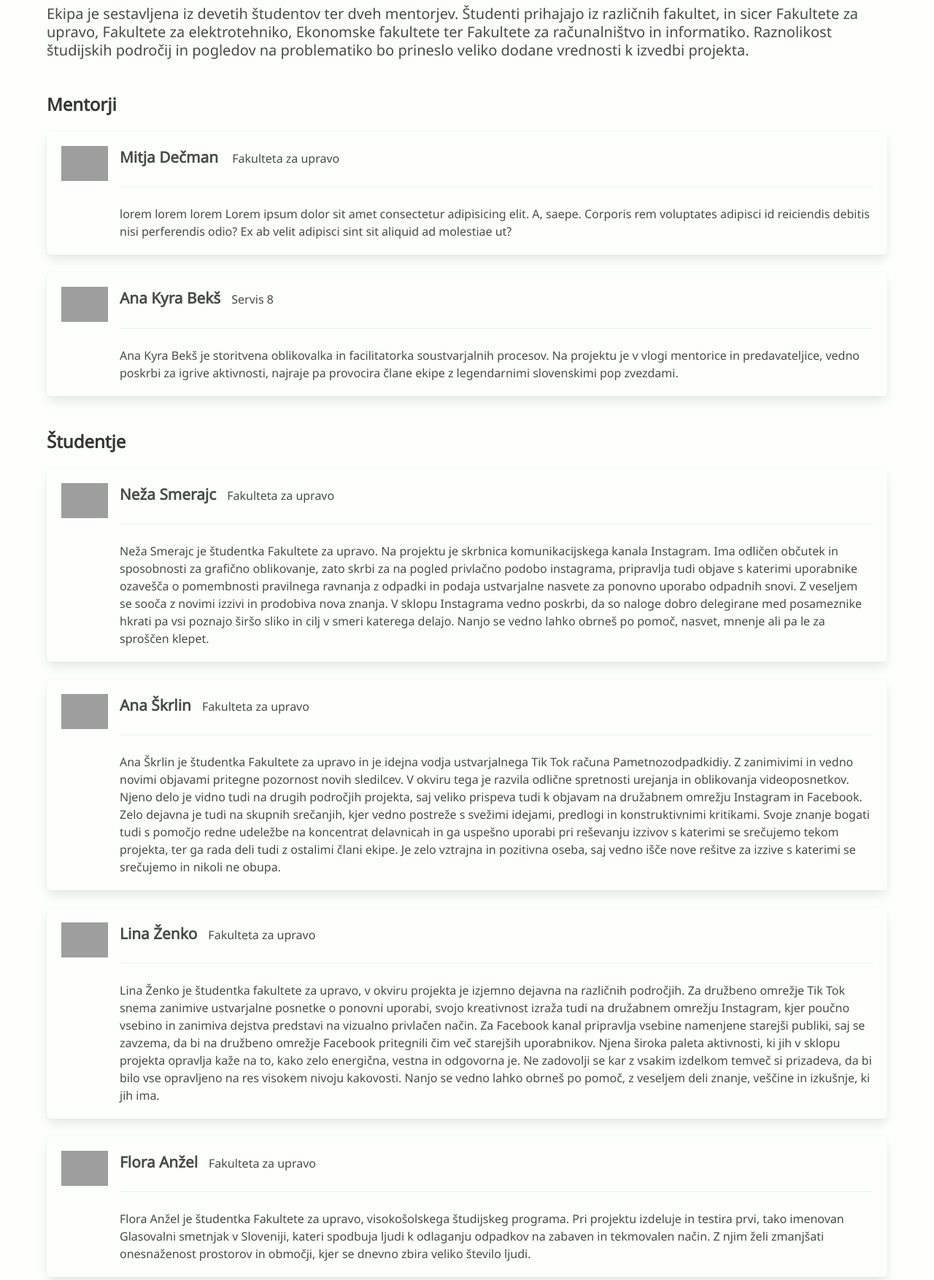
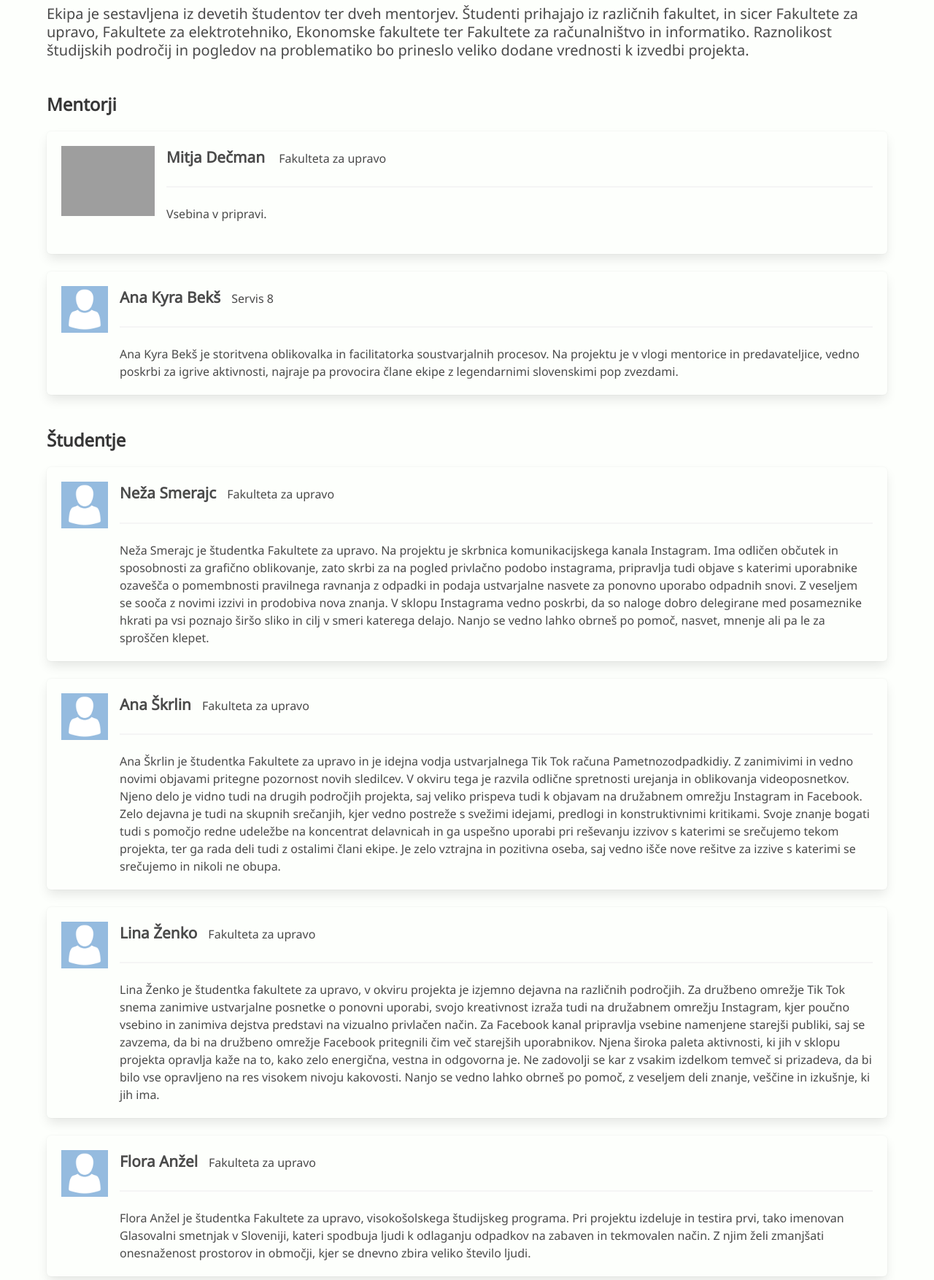
Before and after one commit to SWManagement/SWManagementWebsite, a PHP site: template view/team-info.php in a window 1280 px wide. Shown: the part 169-1923 px from the top of the page at 73% size. Run offline with PHP 8.4, Linux system fonts and the light colour scheme; the template is opened without the code that fills it, so the values that code supplies are empty; some libraries are stand-ins or nearby versions; grey boxes are pictures that could not be loaded.

Commit message:
dodajanje vsebine

```diff
--- a/view/project-info.php
+++ b/view/project-info.php
@@ -123,7 +123,7 @@
             </article>
             <article class="tile is-child notification is-primary">
                 <p class="title is-spaced is-2"><span class="icon is-large"><i class="fas fa-file-alt"></i></span> <br> Spletna aplikacija</p>
-                <p class="subtitle">With an image</p>
+                <p class="subtitle is-4">Vsebina v pripravi.</p>
             </article>
             </div>
         </div>
--- a/view/team-info.php
+++ b/view/team-info.php
@@ -22,14 +22,14 @@
         <div class="box">
             <article class="media">
                 <div class="media-left">
-                    <figure class="image is-64x64">
-                        <img src="https://bulma.io/images/placeholders/128x128.png" alt="Image">
+                    <figure class="image is-128x128">
+                        <img src="../static/img/members/decman.jpg" alt="Image">
                     </figure>
                 </div>
                 <div class="media-content">
                     <div class="content">
                         <p> <span style="font-size: 1.3em; font-weight: bolder;">Mitja Dečman</span> <span style="padding-left: 15px;">Fakulteta za upravo</span> <hr>
-                        lorem lorem lorem Lorem ipsum dolor sit amet consectetur adipisicing elit. A, saepe. Corporis rem voluptates adipisci id reiciendis debitis nisi perferendis odio? Ex ab velit adipisci sint sit aliquid ad molestiae ut?
+                        Vsebina v pripravi.
                         </p>
                     </div>
                 </div>
@@ -39,7 +39,7 @@
             <article class="media">
                 <div class="media-left">
                     <figure class="image is-64x64">
-                        <img src="https://bulma.io/images/placeholders/128x128.png" alt="Image">
+                        <img src="../static/img/members/foo.png" alt="Image">
                     </figure>
                 </div>
                 <div class="media-content">
@@ -58,7 +58,7 @@
             <article class="media">
                 <div class="media-left">
                     <figure class="image is-64x64">
-                        <img src="https://bulma.io/images/placeholders/128x128.png" alt="Image">
+                        <img src="../static/img/members/foo.png" alt="Image">
                     </figure>
                 </div>
                 <div class="media-content">
@@ -78,7 +78,7 @@
             <article class="media">
                 <div class="media-left">
                     <figure class="image is-64x64">
-                        <img src="https://bulma.io/images/placeholders/128x128.png" alt="Image">
+                        <img src="../static/img/members/foo.png" alt="Image">
                     </figure>
                 </div>
                 <div class="media-content">
@@ -99,7 +99,7 @@
             <article class="media">
                 <div class="media-left">
                     <figure class="image is-64x64">
-                        <img src="https://bulma.io/images/placeholders/128x128.png" alt="Image">
+                        <img src="../static/img/members/foo.png" alt="Image">
                     </figure>
                 </div>
                 <div class="media-content">
@@ -120,7 +120,7 @@
             <article class="media">
                 <div class="media-left">
                     <figure class="image is-64x64">
-                        <img src="https://bulma.io/images/placeholders/128x128.png" alt="Image">
+                        <img src="../static/img/members/foo.png" alt="Image">
                     </figure>
                 </div>
                 <div class="media-content">
@@ -138,7 +138,7 @@
             <article class="media">
                 <div class="media-left">
                     <figure class="image is-64x64">
-                        <img src="https://bulma.io/images/placeholders/128x128.png" alt="Image">
+                        <img src="../static/img/members/foo.png" alt="Image">
                     </figure>
                 </div>
                 <div class="media-content">
@@ -156,7 +156,7 @@
             <article class="media">
                 <div class="media-left">
                     <figure class="image is-64x64">
-                        <img src="../static/img/members/foo.png" alt="Image">
+                        <img src="../static/img/members/tomazic.jpg" alt="Image">
                     </figure>
                 </div>
                 <div class="media-content">
@@ -188,13 +188,13 @@
             <article class="media">
                 <div class="media-left">
                     <figure class="image is-64x64">
-                        <img src="https://bulma.io/images/placeholders/128x128.png" alt="Image">
+                        <img src="../static/img/members/foo.png" alt="Image">
                     </figure>
                 </div>
                 <div class="media-content">
                     <div class="content">
                         <p> <span style="font-size: 1.3em; font-weight: bolder;">Matevž Zorec</span><span style="padding-left: 15px;">Fakulteta za elektrotehniko</span> <hr>
-                        lorem lorem lorem Lorem ipsum dolor sit amet consectetur adipisicing elit. A, saepe.
+                        Vsebina v pripravi.
                         </p>
                     </div>
                 </div>
@@ -204,7 +204,7 @@
             <article class="media">
                 <div class="media-left">
                     <figure class="image is-64x64">
-                        <img src="https://bulma.io/images/placeholders/128x128.png" alt="Image">
+                        <img src="../static/img/members/foo.png" alt="Image">
                     </figure>
                 </div>
                 <div class="media-content">
```
Also changed, not shown: static/img/members/tomazic.jpg (added), 1 other file.
